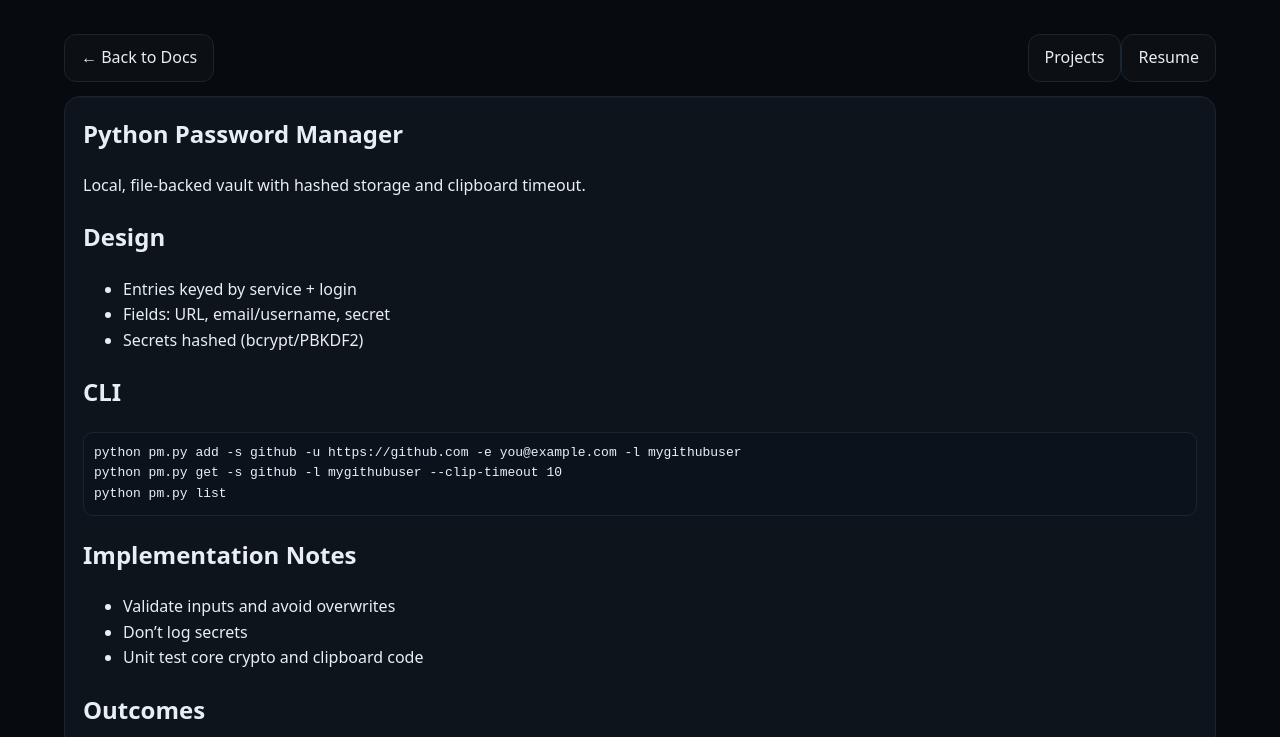
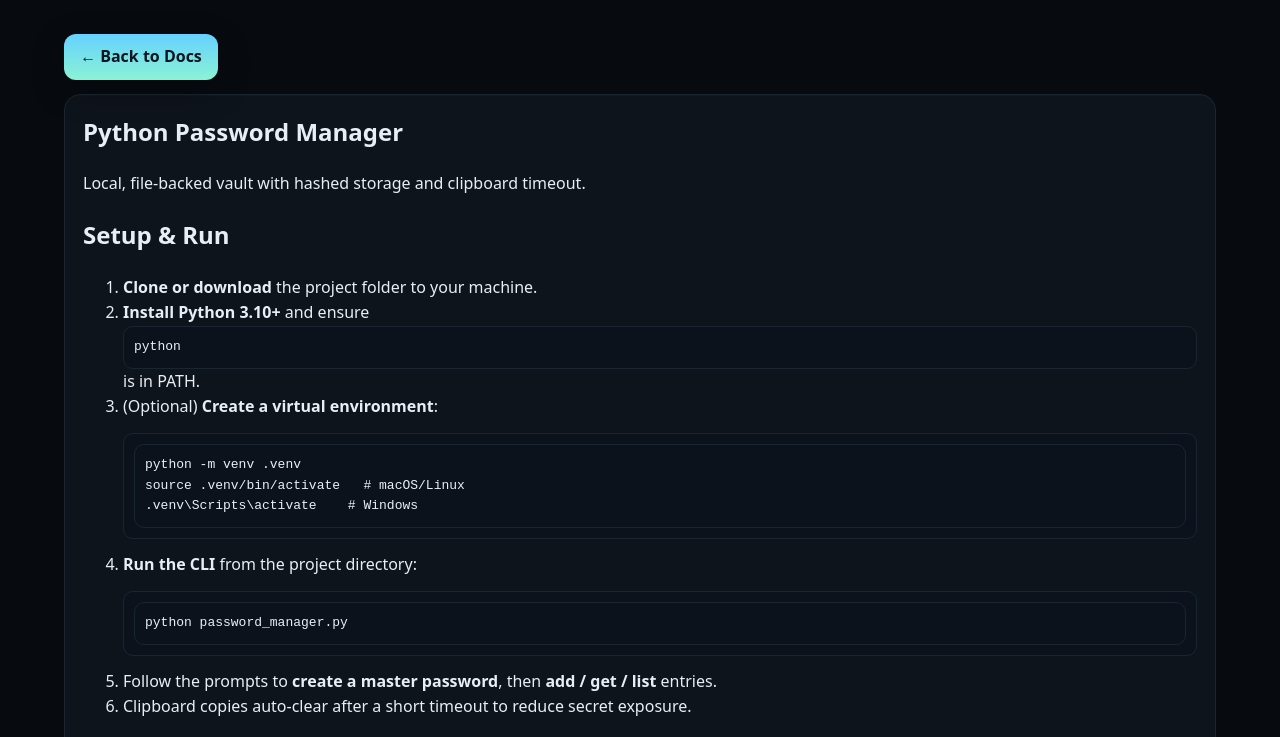
Before and after one commit to saidayakar-cyber/cyber, a plain HTML site: page docs/password-manager.html in a window 1280 px wide. Shown: the top 737 px of the page. Drawn offline with Linux system fonts and the light colour scheme.

Commit message:
Add files via upload

```diff
--- a/assets/style.css
+++ b/assets/style.css
@@ -47,3 +47,6 @@ th,td{border:1px solid var(--border);padding:8px;text-align:left}
 .footer{padding:22px 0;border-top:1px solid var(--border);color:var(--muted);margin-top:26px}
 @media (max-width:1000px){.grid.cols-3{grid-template-columns:1fr 1fr}.hero h1{font-size:34px}}
 @media (max-width:720px){.grid.cols-2,.grid.cols-3{grid-template-columns:1fr}.hero{padding:20px}.hero h1{font-size:28px}}
+
+/* small spacing for emoji icons in project titles */
+.project-card h3{display:flex;gap:.4rem;align-items:center}
--- a/docs/password-manager.html
+++ b/docs/password-manager.html
@@ -4,12 +4,27 @@
 <title>Password Manager — Documentation</title><link rel="icon" href="../favicon.ico"><link rel="stylesheet" href="../assets/style.css"></head>
 <body><div class="container">
   <div class="headerbar">
-    <a class="btn-ghost" href="./">← Back to Docs</a>
-    <div class="right"><a class="btn-ghost" href="../#projects">Projects</a><a class="btn-ghost" href="../resume.pdf" target="_blank" rel="noopener noreferrer">Resume</a></div>
+    <a class="btn" href="./">← Back to Docs</a>
   </div>
   <article class="card article">
     <h1>Python Password Manager</h1>
     <p>Local, file‑backed vault with hashed storage and clipboard timeout.</p>
+    <h2>Setup &amp; Run</h2>
+    <ol>
+      <li><strong>Clone or download</strong> the project folder to your machine.</li>
+      <li><strong>Install Python 3.10+</strong> and ensure <code>python</code> is in PATH.</li>
+      <li>(Optional) <strong>Create a virtual environment</strong>:
+        <pre><code>python -m venv .venv
+source .venv/bin/activate   # macOS/Linux
+.venv\Scripts\activate    # Windows</code></pre>
+      </li>
+      <li><strong>Run the CLI</strong> from the project directory:
+        <pre><code>python password_manager.py</code></pre>
+      </li>
+      <li>Follow the prompts to <strong>create a master password</strong>, then <strong>add / get / list</strong> entries.</li>
+      <li>Clipboard copies auto‑clear after a short timeout to reduce secret exposure.</li>
+    </ol>
+
     <h2>Design</h2>
     <ul><li>Entries keyed by service + login</li><li>Fields: URL, email/username, secret</li><li>Secrets hashed (bcrypt/PBKDF2)</li></ul>
     <h2>CLI</h2>
```
Also changed, not shown: docs/index.html (+4 -5 lines), docs/logwatch.html (+1 -2 lines), index.html (+5 -5 lines).
